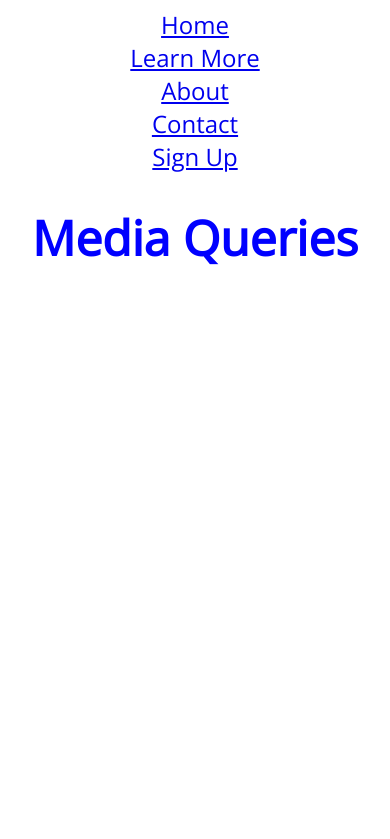
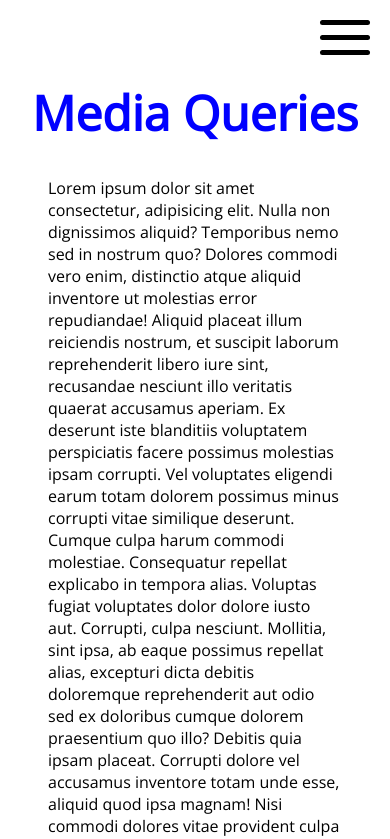
Before and after one commit to Jennifer-464/web-dev-bootcamp, a plain HTML site: page 3-MediaQuery-Practice/index.html in a window 390 px wide. Shown: the top 839 px of the page. Drawn offline with nearby package versions, Linux system fonts and the light colour scheme.

Commit message:
completed hamburger menu action

```diff
--- a/3-MediaQuery-Practice/index.html
+++ b/3-MediaQuery-Practice/index.html
@@ -11,19 +11,61 @@
 </head>
 
 <body>
+
+    <div id="menu">
+        <div></div>
+        <div></div>
+        <div></div>
+    </div>
+
     <nav>
+
         <a href="#home">Home</a>
         <ul>
-
             <li><a href="#Home">Learn More</a></li>
             <li><a href="#Home">About</a></li>
             <li><a href="#Home">Contact</a></li>
-
         </ul>
         <a href="#signup">Sign Up</a>
+
     </nav>
+
     <h1>Media Queries</h1>
 
+    <p> Lorem ipsum dolor sit amet consectetur, adipisicing elit. Nulla non dignissimos aliquid? Temporibus nemo sed in
+        nostrum quo? Dolores commodi vero enim, distinctio atque aliquid inventore ut molestias error repudiandae!
+        Aliquid placeat illum reiciendis nostrum, et suscipit laborum reprehenderit libero iure sint, recusandae
+        nesciunt
+        illo veritatis quaerat accusamus aperiam. Ex deserunt iste blanditiis voluptatem perspiciatis facere possimus
+        molestias ipsam corrupti.
+        Vel voluptates eligendi earum totam dolorem possimus minus corrupti vitae similique deserunt. Cumque culpa harum
+        commodi molestiae. Consequatur repellat explicabo in tempora alias. Voluptas fugiat voluptates dolor dolore
+        iusto
+        aut.
+        Corrupti, culpa nesciunt. Mollitia, sint ipsa, ab eaque possimus repellat alias, excepturi dicta debitis
+        doloremque
+        reprehenderit aut odio sed ex doloribus cumque dolorem praesentium quo illo? Debitis quia ipsam placeat.
+        Corrupti dolore vel accusamus inventore totam unde esse, aliquid quod ipsa magnam! Nisi commodi dolores vitae
+        provident culpa beatae recusandae perferendis neque dolor quidem. Omnis reprehenderit quasi pariatur eligendi
+        tempora!
+        Harum rerum neque quo eius quae iure illum, porro voluptatum impedit, odio cupiditate libero eaque sint quas
+        cumque
+        a magnam facere, autem dolor doloribus assumenda nisi? Fuga perspiciatis assumenda magnam.
+        Libero natus consequuntur voluptatibus voluptate, odio non fugiat mollitia? Tempore accusantium quos neque
+        culpa,
+        suscipit, officia nostrum alias eveniet ea cupiditate odit similique asperiores, nemo voluptatem obcaecati
+        laboriosam possimus totam.
+        Exercitationem expedita vero, aspernatur dolores alias excepturi animi repudiandae provident repellat odio iste
+        at
+        quis, rerum recusandae praesentium, consectetur sint. Omnis dolore facilis eligendi dolor vero temporibus quam
+        dolorum maxime!
+        Possimus pariatur provident odit ex in ea aliquid enim, explicabo ipsa eum ipsam magnam praesentium delectus,
+        corporis repellendus repellat qui doloremque ipsum officia blanditiis quos saepe quae dignissimos ad. Aut?
+        Nemo dicta nostrum, ipsa consequuntur doloribus cupiditate ea dolore autem delectus distinctio, suscipit, earum
+        voluptate exercitationem in deserunt amet aliquam nihil sed? Voluptas atque delectus natus velit, consequuntur
+        necessitatibus officia. </p>
+
+    <script src="script.js"></script>
 </body>
 
 </html>
--- /dev/null
+++ b/3-MediaQuery-Practice/script.js
@@ -0,0 +1,13 @@
+const hamburgerMenu = document.getElementById("menu");
+const navMenu = document.getElementsByTagName("nav")[0];
+
+hamburgerMenu.addEventListener("click", () => {
+    if (hamburgerMenu.classList.contains("active")) {
+        hamburgerMenu.removeAttribute("class");
+        navMenu.removeAttribute("class");
+    }
+    else {
+        hamburgerMenu.setAttribute("class", "active");
+        navMenu.setAttribute("class", "active");
+    }
+});
--- a/3-MediaQuery-Practice/style.css
+++ b/3-MediaQuery-Practice/style.css
@@ -6,6 +6,12 @@ h1 {
     font-size: 6em;
     text-align: center;
     color: green;
+}
+
+p {
+    max-width: 75ch;
+    margin: 0 auto;
+    padding: 0 48px;
 }
 
 nav {
@@ -43,9 +49,77 @@ ul {
 }
 
 @media (max-width: 576px) {
+    body {
+        margin: 0;
+    }
+
     h1 {
         font-size: 3em;
         color: blue;
+        margin-top: 80px;
     }
 
+    nav {
+        display: none;
+    }
+
+    #menu {
+        position: absolute;
+        right: 20px;
+        top: 20px;
+        z-index: 2;
+    }
+
+    #menu:hover {
+        cursor: pointer;
+    }
+
+    #menu div {
+        width: 50px;
+        height: 5px;
+        background-color: black;
+        border-radius: 20px;
+        margin-bottom: 10px;
+        transition: 1s;
+    }
+
+
+    #menu.active div:nth-of-type(1) {
+        transform: rotate(45deg);
+        translate: 0 15px;
+    }
+
+    #menu.active div:nth-of-type(2) {
+        opacity: 0;
+    }
+
+    #menu.active div:nth-of-type(3) {
+        transform: rotate(-45deg);
+        translate: 0 -15px;
+    }
+
+    nav {
+        transition: 1s ease-in;
+    }
+
+    nav.active {
+        display: flex;
+        position: fixed;
+        top: 0;
+        width: 100vw;
+        height: 100%;
+        z-index: 1;
+        align-items: center;
+        background-color: white;
+        justify-content: center;
+    }
+
+    nav.active ul {
+        max-height: 50%;
+    }
+
+    nav.active a:hover {
+        color: black;
+        text-decoration: none;
+    }
 }
```
Also changed, not shown: 1 other file.
